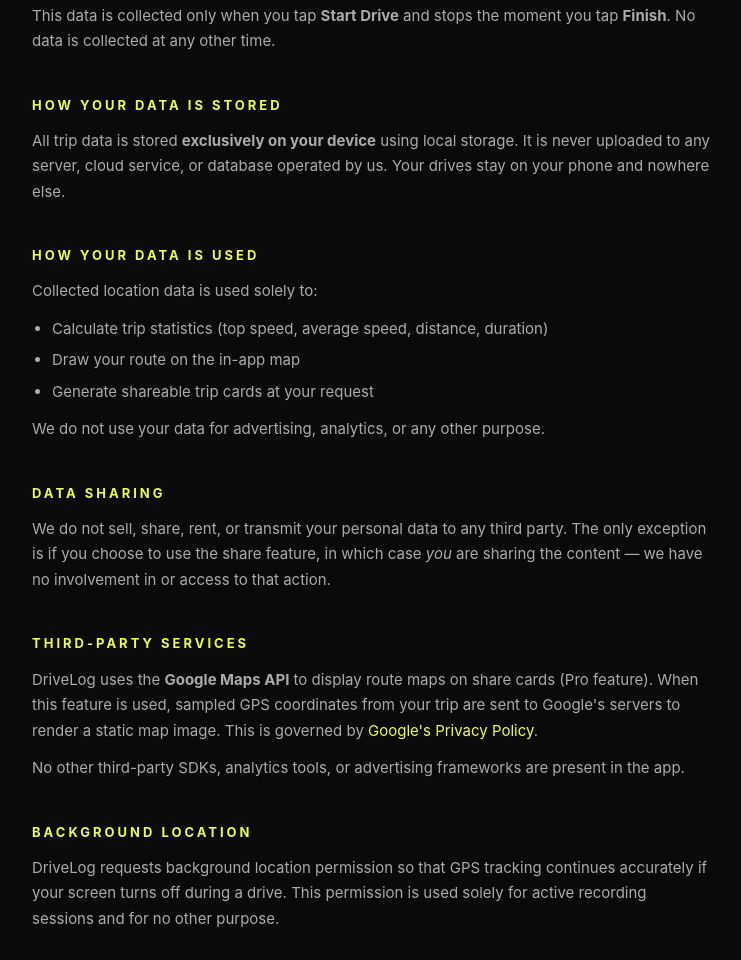
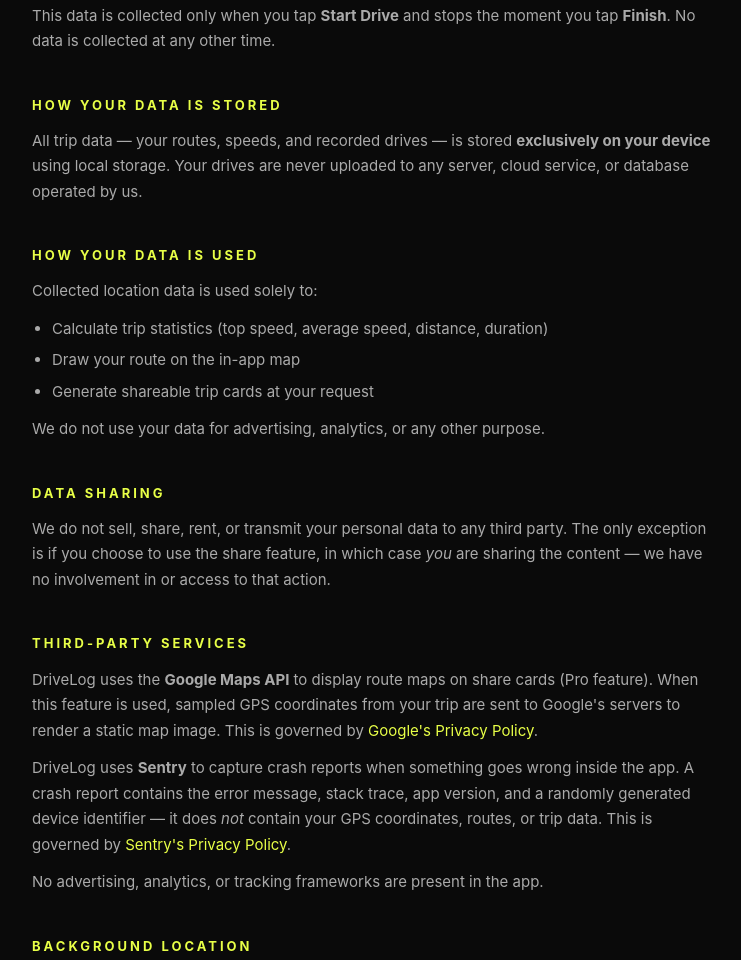
Before and after one commit to chaos-reigning/drivelog-privacy, a plain HTML site: page index.html in a window 1280 px wide. Shown: the part 537-1497 px from the top of the page, without its empty margins (268-1009 px from the left). Drawn offline with Linux system fonts and the light colour scheme.

Commit message:
Update for v1.0.2: Sentry disclosure, year bump, restore feedback heading
- Bump "Last updated" to April 28, 2026
- New section disclosing Sentry crash reporting — reports contain error message, stack trace, app version, and a random device identifier; do not contain GPS coordinates, routes, or trip data
- Restore "Contact & Feedback" heading and friendly wording inviting bug reports / feature requests (the in-app link is "Privacy Policy & Feedback", so the page should match)
- Footer copyright now spans 2025–2026

Co-Authored-By: Claude Opus 4.7 (1M context) <noreply@anthropic.com>

```diff
--- a/index.html
+++ b/index.html
@@ -66,7 +66,7 @@
     <div class="logo">DRIVE<span>LOG</span></div>
 
     <h1>Privacy Policy</h1>
-    <p class="updated">Last updated: April 6, 2025</p>
+    <p class="updated">Last updated: April 28, 2026</p>
 
     <p>
       DriveLog is a drive tracking app that records GPS data to calculate your speed, distance,
@@ -88,9 +88,9 @@
 
     <h2>How your data is stored</h2>
     <p>
-      All trip data is stored <strong>exclusively on your device</strong> using local storage.
-      It is never uploaded to any server, cloud service, or database operated by us.
-      Your drives stay on your phone and nowhere else.
+      All trip data — your routes, speeds, and recorded drives — is stored
+      <strong>exclusively on your device</strong> using local storage. Your drives
+      are never uploaded to any server, cloud service, or database operated by us.
     </p>
 
     <h2>How your data is used</h2>
@@ -117,7 +117,14 @@
       <a href="https://policies.google.com/privacy" target="_blank">Google's Privacy Policy</a>.
     </p>
     <p>
-      No other third-party SDKs, analytics tools, or advertising frameworks are present in the app.
+      DriveLog uses <strong>Sentry</strong> to capture crash reports when something goes wrong
+      inside the app. A crash report contains the error message, stack trace, app version, and
+      a randomly generated device identifier — it does <em>not</em> contain your GPS coordinates,
+      routes, or trip data. This is governed by
+      <a href="https://sentry.io/privacy/" target="_blank">Sentry's Privacy Policy</a>.
+    </p>
+    <p>
+      No advertising, analytics, or tracking frameworks are present in the app.
     </p>
 
     <h2>Background location</h2>
@@ -147,7 +154,7 @@
       updated policy.
     </p>
 
-    <h2>Contact & Feedback</h2>
+    <h2>Contact &amp; Feedback</h2>
     <p>
       If you have any questions about this privacy policy, how your data is handled,
       or would like to send feedback, bug reports, or feature requests, please contact us at:
@@ -158,7 +165,7 @@
     </div>
 
     <hr />
-    <p class="footer">© 2025 DriveLog. All rights reserved.</p>
+    <p class="footer">© 2025–2026 DriveLog. All rights reserved.</p>
 
   </div>
 </body>
```
